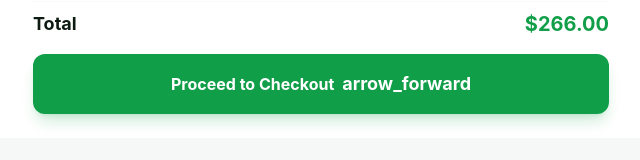
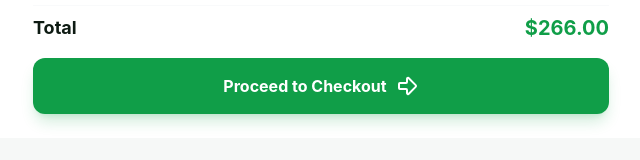
Before and after one commit to Dahmie87/PadiSquare-next-app, a Next.js app: page /products/shopping-carts in a window 1280 px wide. Shown: the part 662-822 px from the top of the page, without its empty margins (319-959 px from the left). Built offline with nearby package versions, Linux system fonts and the light colour scheme.

Commit message:
add checkout buton 2

```diff
--- a/app/products/shopping-carts/page.tsx
+++ b/app/products/shopping-carts/page.tsx
@@ -1,4 +1,4 @@
-import { ChevronLeft, XIcon, Minus, MoreHorizontal, Plus, Tag } from 'lucide-react'
+import { ChevronLeft, XIcon, Minus, MoreHorizontal, Plus, Tag, ArrowBigRight } from 'lucide-react'
 import React from 'react'
 
 const CartPage = () => {
@@ -121,7 +121,7 @@ const CartPage = () => {
 </div>
 <button className="w-full bg-primary text-white font-bold py-4 rounded-xl shadow-lg shadow-primary/20 hover:bg-primary/90 transition-all active:scale-[0.98] flex items-center justify-center gap-2">
             Proceed to Checkout
-            <span className="material-symbols-outlined text-lg">arrow_forward</span>
+<ArrowBigRight/>
 </button>
 </div>
 </div>
```
